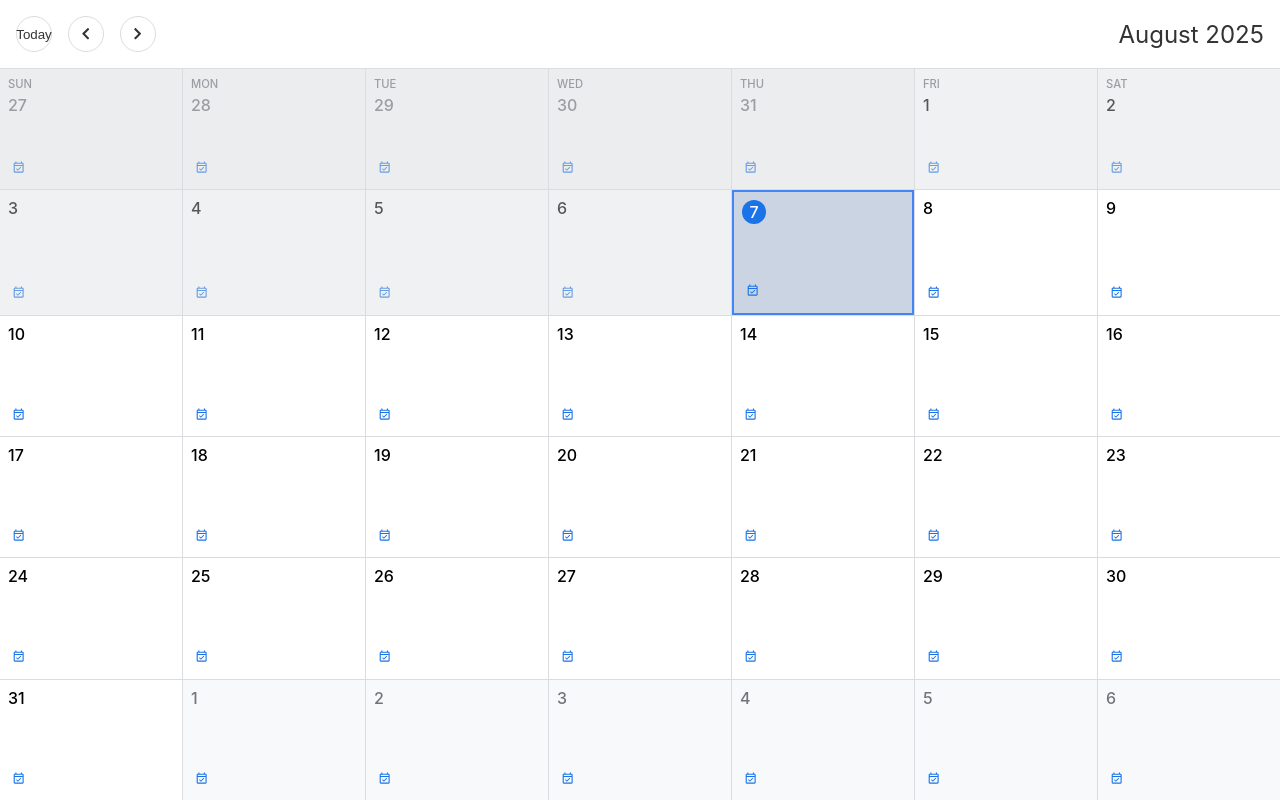
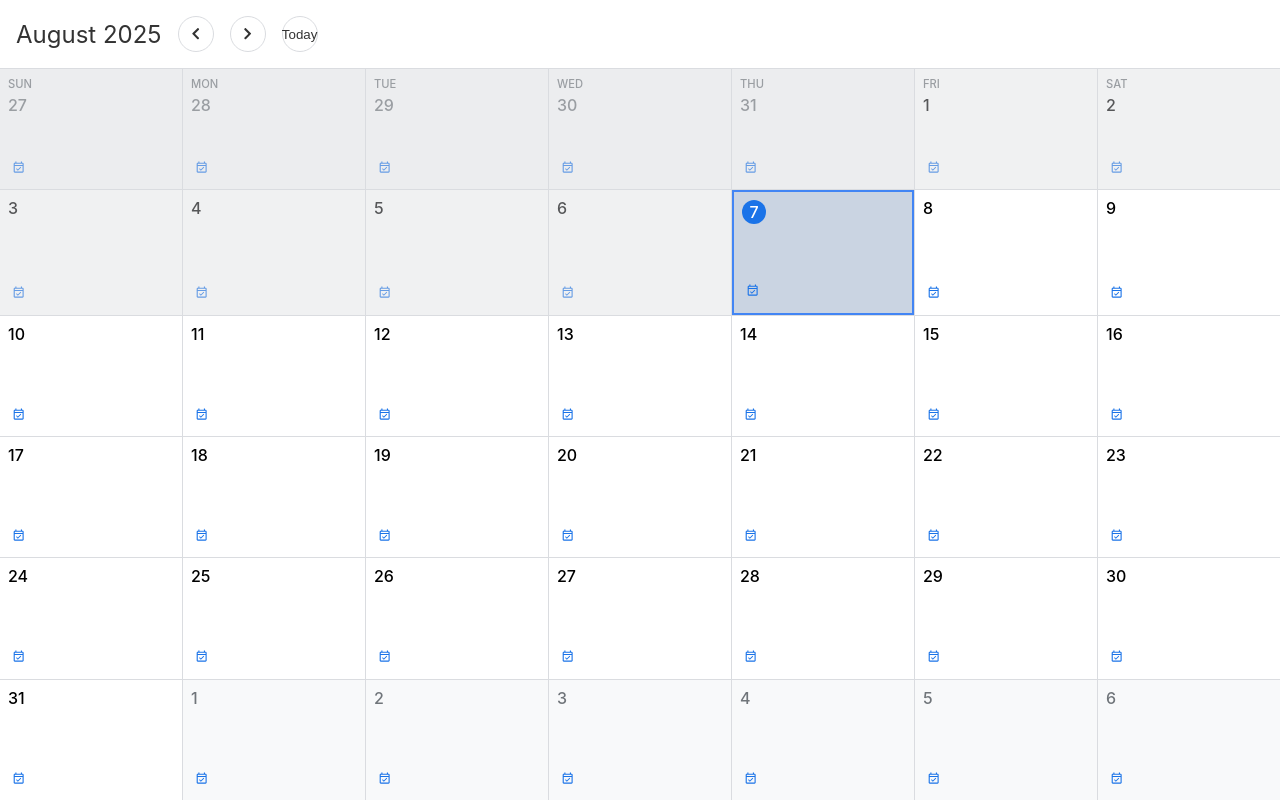
Before and after one commit to SantiagoYanezFerreiro/google-calendar-clone, a React (Vite) app: page / in a window 1280 px wide. Built offline with nearby package versions, Linux system fonts and the light colour scheme.

Commit message:
fixed calendar header to match requirements

```diff
--- a/src/styles.css
+++ b/src/styles.css
@@ -64,12 +64,6 @@ button:hover {
   gap: 16px;
 }
 
-.calendar-header-today {
-  padding: 8px 16px;
-  border-radius: 4px;
-  font-weight: 500;
-}
-
 .calendar-header button {
   padding: 8px;
   border-radius: 50%;
@@ -82,10 +76,23 @@ button:hover {
 
 .calendar-header-month {
   margin: 0;
-  margin-left: auto;
+  margin-left: 0;
   font-size: 1.5rem;
   font-weight: 400;
   color: #333;
+  order: -1;
+}
+
+.calendar-header-today {
+  padding: 8px 16px;
+  border-radius: 4px;
+  font-weight: 500;
+  order: 1;
+}
+
+.calendar-controls {
+  order: 2;
+  margin-left: auto; /* Push controls to the right */
 }
 
 .calendar-grid {
```
